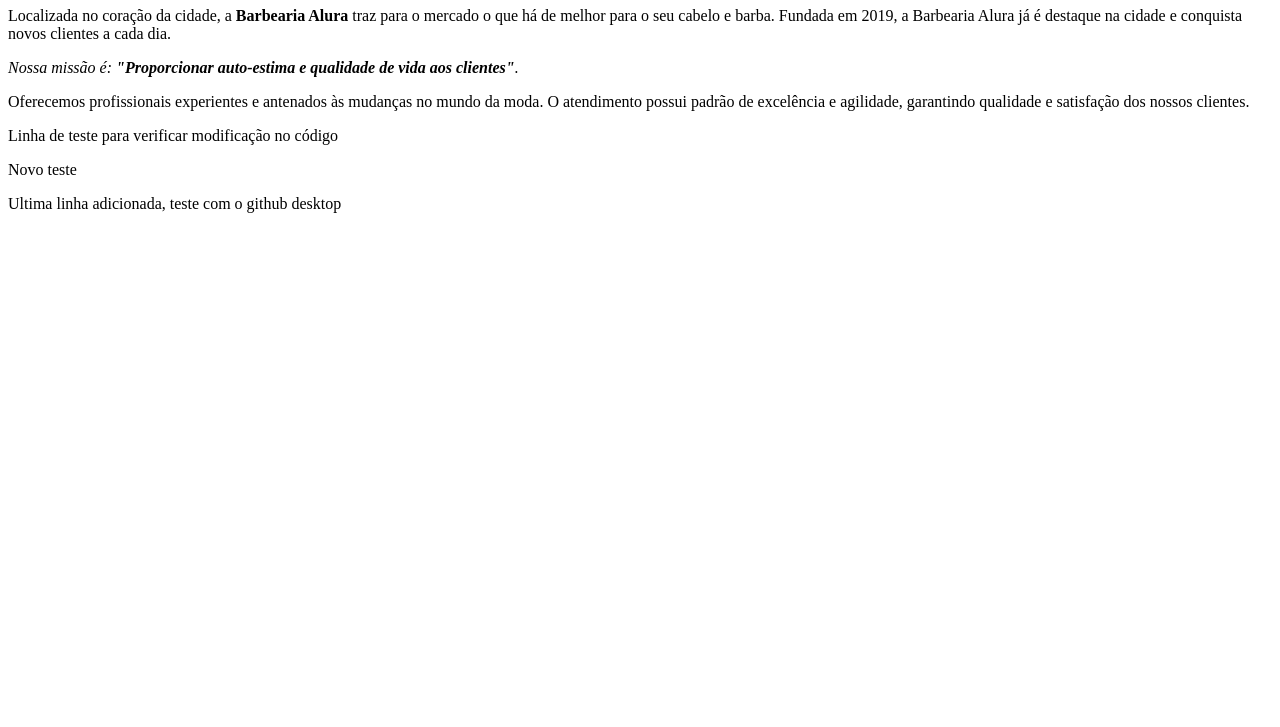
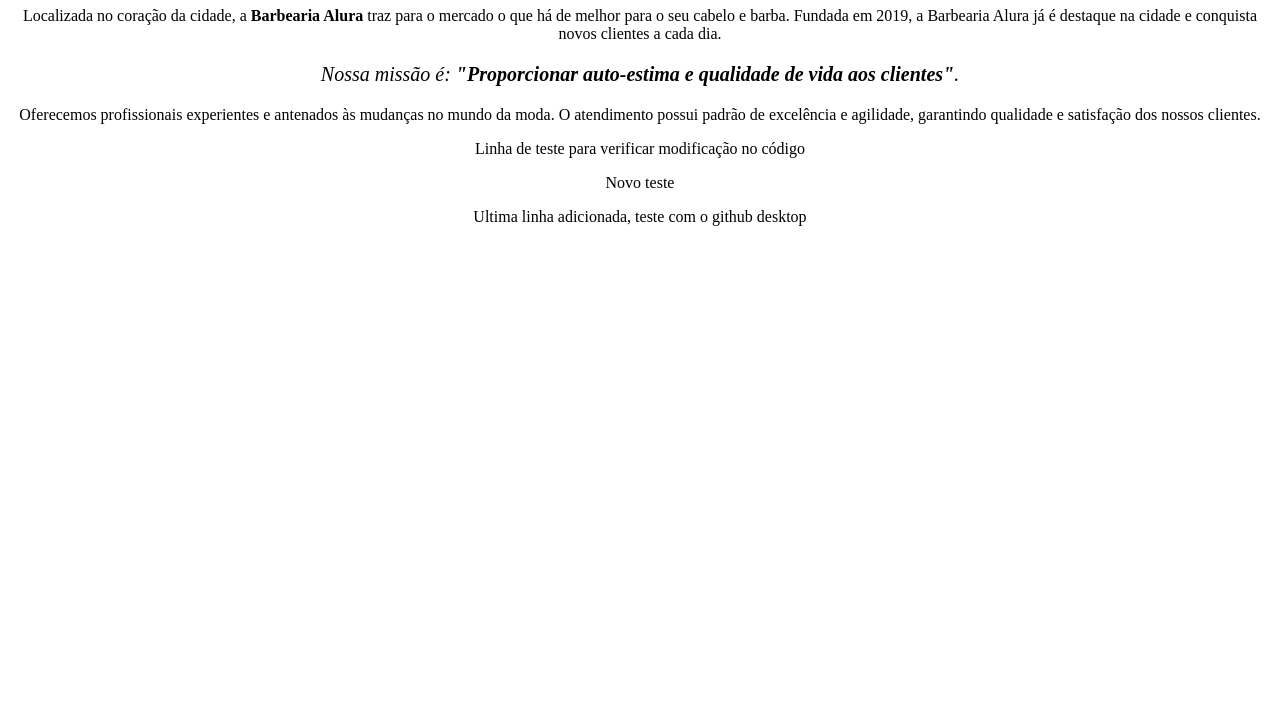
Before and after one commit to FabioARodrigues/DemoProject, a plain HTML site: page CURSO HTML e CSS/index.html in a window 1280 px wide. Shown: the part 73-800 px from the top of the page. Drawn offline with Linux system fonts and the light colour scheme.

Commit message:
CSS
Inclusão dos primeiros comandos css.

```diff
--- a/CURSO HTML e CSS/index.html
+++ b/CURSO HTML e CSS/index.html
@@ -7,13 +7,13 @@
         <title>Barbearia Alura</title>
     </head>
 
-    <body> <!--NA TAG BODY SÃO COLOCADAS AS INFORMAÇÕES QUE QUEREMOS QUE SEJA EXIBIDA NO CORPO DO NAVEGADOR-->
+    <body style="text-align: center"> <!--NA TAG BODY SÃO COLOCADAS AS INFORMAÇÕES QUE QUEREMOS QUE SEJA EXIBIDA NO CORPO DO NAVEGADOR-->
         <h1>Sobre a Barbearia Alura</h1>
 
         <p>Localizada no coração da cidade, a <strong>Barbearia Alura</strong> traz para o mercado o que há de melhor para o seu cabelo e barba. Fundada em 2019,
         a Barbearia Alura já é destaque na cidade e conquista novos clientes a cada dia.</p>
 
-        <p><em>Nossa missão é: <strong>"Proporcionar auto-estima e qualidade de vida aos clientes"</strong>.</em></p>
+        <p style="font-size: 20px"><em>Nossa missão é: <strong>"Proporcionar auto-estima e qualidade de vida aos clientes"</strong>.</em></p>
 
         <p>Oferecemos profissionais experientes e antenados às mudanças no mundo da moda. O atendimento possui padrão de excelência e agilidade,
           garantindo qualidade e satisfação dos nossos clientes.</p>
```
Also changed, not shown: 1 other file.
